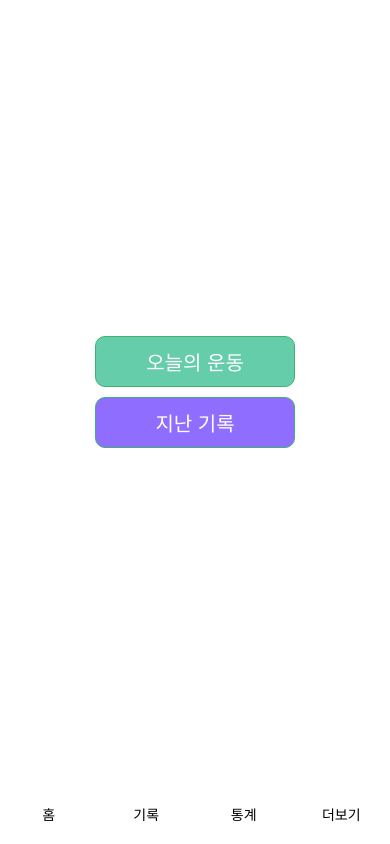
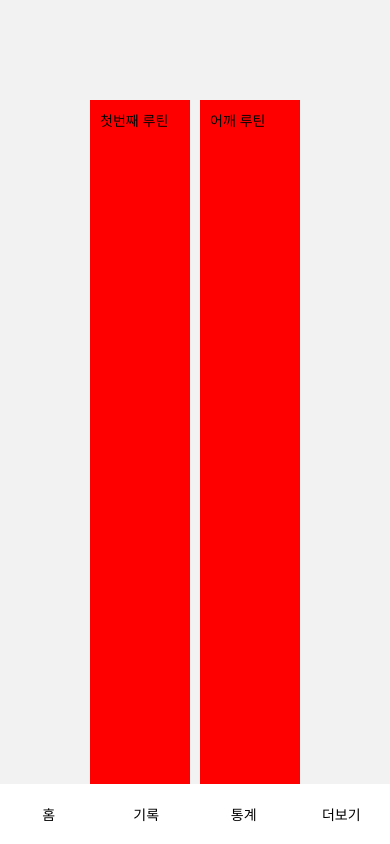
Before and after one commit to kigpand/healthinfo, a React Native app: screen /LoadPrevRoutine in a window 390 px wide. Built offline with nearby package versions, Linux system fonts and the light colour scheme.

Commit message:
flatlist test#1

```diff
--- a/App.tsx
+++ b/App.tsx
@@ -7,7 +7,7 @@ import Footer from './components/Footer';
 import Other from './navigation/Other';
 import Record from './navigation/Record';
 import Stat from './navigation/Stat';
-import Prev from './navigation/Prev';
+import LoadPrevRoutine from './navigation/LoadPrevRoutine';
 import NewData from './navigation/NewData';
 import Set from './navigation/Set';
 import Clear from './navigation/Clear';
@@ -39,8 +39,8 @@ function App(): JSX.Element {
           options={{headerShown: false}}
         />
         <Stack.Screen
-          name="Prev"
-          component={Prev}
+          name="LoadPrevRoutine"
+          component={LoadPrevRoutine}
           options={{headerShown: false}}
         />
         <Stack.Screen
--- /dev/null
+++ b/components/PrevRoutineList.tsx
@@ -0,0 +1,28 @@
+import {StyleSheet, Text, View} from 'react-native';
+import {IRoutine} from '../interface/IRoutine';
+
+type Props = {
+  item: IRoutine;
+  openModal: (item: IRoutine) => void;
+};
+
+export default function PrevRoutineList({item, openModal}: Props) {
+  return (
+    <View style={styles.container}>
+      <Text onPress={() => openModal(item)}>{item.title}</Text>
+    </View>
+  );
+}
+
+const styles = StyleSheet.create({
+  container: {
+    backgroundColor: 'red',
+    paddingHorizontal: 10,
+    paddingVertical: 10,
+    width: 100,
+    // flexDirection: 'row',
+    // justifyContent: 'space-between',
+    // backgroundColor: 'red',
+    // position: 'relative',
+  },
+});
--- a/components/modal/HomeModal.tsx
+++ b/components/modal/HomeModal.tsx
@@ -12,7 +12,7 @@ export default function HomeModal({onView, closeView}: Props) {
   const nav = useNavigation<NativeStackNavigationProp<ParamListBase>>();
 
   function onMove() {
-    nav.navigate('Prev');
+    nav.navigate('LoadPrevRoutine');
     closeView();
   }
 
--- a/navigation/Prev.tsx
+++ b/navigation/LoadPrevRoutine.tsx
@@ -1,10 +1,11 @@
-import {StyleSheet, Text, View} from 'react-native';
+import {FlatList, StyleSheet, Text, View} from 'react-native';
 import {prevData} from '../data/data';
 import StartModal from '../components/modal/StartModal';
 import {useState} from 'react';
 import {IRoutine} from '../interface/IRoutine';
+import PrevRoutineList from '../components/PrevRoutineList';
 
-export default function Prev() {
+export default function LoadPrevRoutine() {
   const [onView, setOnView] = useState<boolean>(false);
   const [routine, setRoutine] = useState<IRoutine | null>(null);
 
@@ -18,17 +19,21 @@ export default function Prev() {
     setOnView(false);
   }
 
+  // section list test 해볼것
   return (
     <View style={style.container}>
-      <View style={style.prev}>
-        {prevData.map((prev, i) => {
-          return (
-            <View style={style.item} key={i}>
-              <Text onPress={() => openModal(prev)}>{prev.title}</Text>
-            </View>
-          );
-        })}
-      </View>
+      <FlatList
+        horizontal={true}
+        style={style.flatList}
+        data={prevData}
+        contentContainerStyle={{
+          flex: 1,
+          justifyContent: 'center',
+          gap: 10,
+        }}
+        renderItem={item => (
+          <PrevRoutineList item={item.item} openModal={openModal} />
+        )}></FlatList>
       <StartModal routine={routine!} onView={onView} onCloseView={closeModal} />
     </View>
   );
@@ -40,23 +45,11 @@ const style = StyleSheet.create({
     height: '100%',
     alignItems: 'center',
   },
-  prev: {
+  flatList: {
     flex: 1,
-    height: '100%',
-    flexDirection: 'row',
     flexWrap: 'wrap',
-    justifyContent: 'center',
     marginTop: 100,
-    gap: 10,
-  },
-  item: {
-    width: '40%',
-    flexDirection: 'row',
-    justifyContent: 'space-between',
-    paddingHorizontal: 10,
-    paddingVertical: 10,
-    backgroundColor: 'red',
-    position: 'relative',
+    width: '100%',
   },
   kg: {
     display: 'flex',
```
